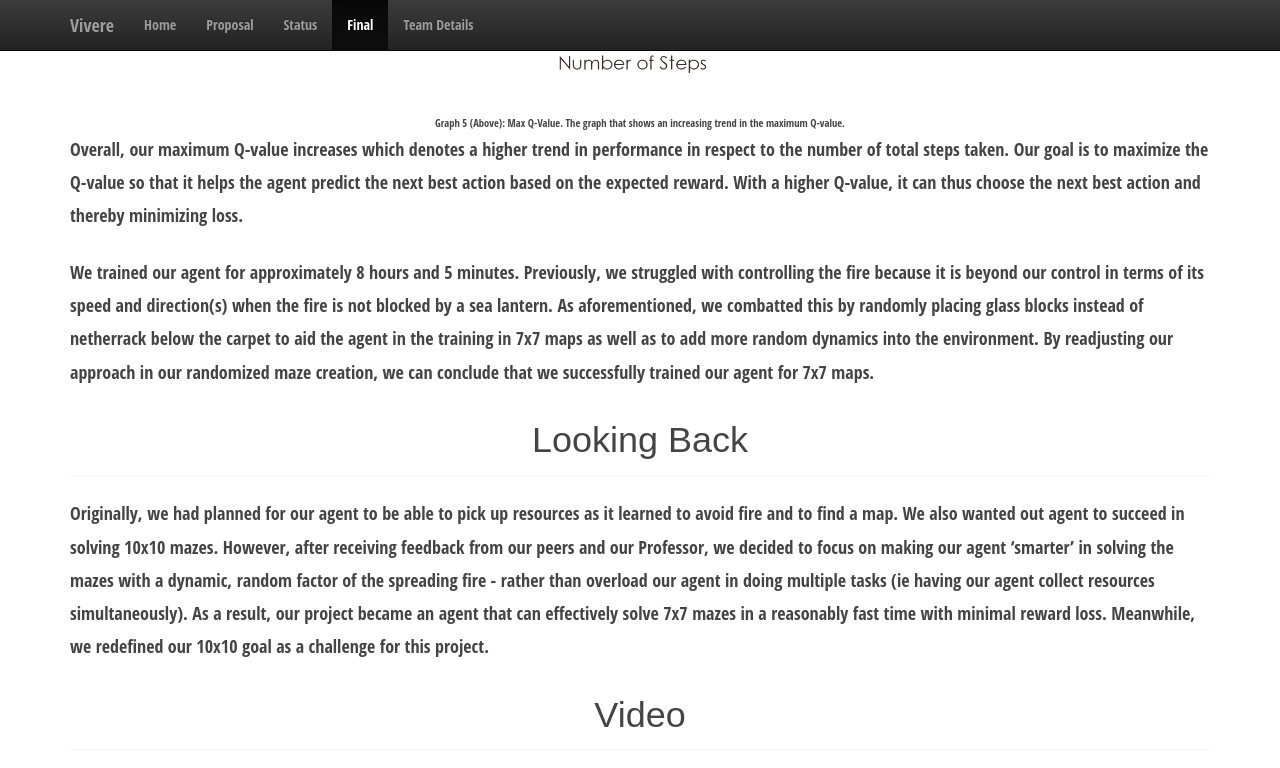
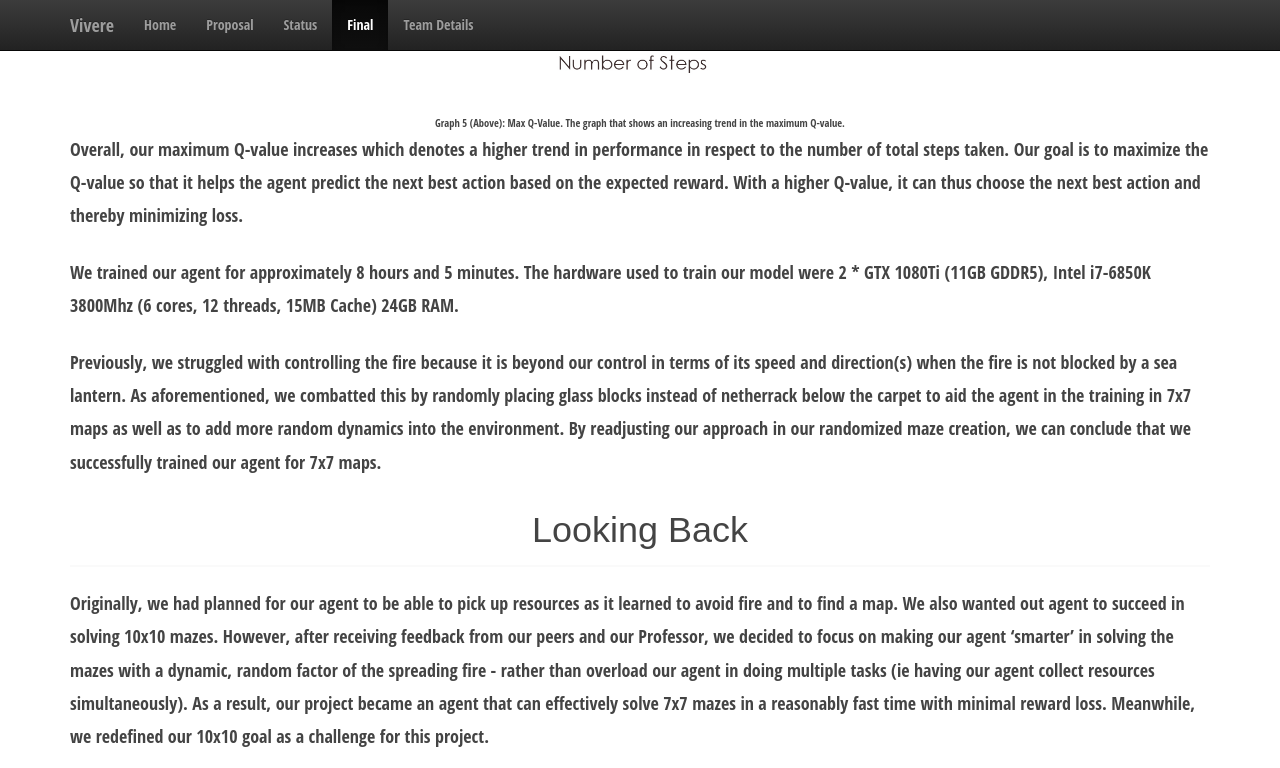
Before and after one commit to Enhjin/Vivere, a Jekyll site: the page built from docs/final.md, in a window 1280 px wide and 900 px high, scrolled down 11740 px, cut to the strip 0-768 px from the top of the window. Built offline with Jekyll 4.4.1, drawn with Linux system fonts in a browser that asks for light colours.

Commit message:
Update final.md

```diff
--- a/docs/final.md
+++ b/docs/final.md
@@ -181,7 +181,9 @@ We should aim to decrease the result of the loss function so that the agent perf
 
 Overall, our maximum Q-value increases which denotes a higher trend in performance in respect to the number of total steps taken. Our goal is to maximize the Q-value so that it helps the agent predict the next best action based on the expected reward. With a higher Q-value, it can thus choose the next best action and thereby minimizing loss.
 
-We trained our agent for approximately 8 hours and 5 minutes. Previously, we struggled with controlling the fire because it is beyond our control in terms of its speed and direction(s) when the fire is not blocked by a sea lantern. As aforementioned, we combatted this by randomly placing glass blocks instead of netherrack below the carpet to aid the agent in the training in 7x7 maps as well as to add more random dynamics into the environment. By readjusting our approach in our randomized maze creation, we can conclude that we successfully trained our agent for 7x7 maps.
+We trained our agent for approximately 8 hours and 5 minutes. The hardware used to train our model were 2 * GTX 1080Ti (11GB GDDR5), Intel i7-6850K 3800Mhz (6 cores, 12 threads, 15MB Cache) 24GB RAM.
+
+Previously, we struggled with controlling the fire because it is beyond our control in terms of its speed and direction(s) when the fire is not blocked by a sea lantern. As aforementioned, we combatted this by randomly placing glass blocks instead of netherrack below the carpet to aid the agent in the training in 7x7 maps as well as to add more random dynamics into the environment. By readjusting our approach in our randomized maze creation, we can conclude that we successfully trained our agent for 7x7 maps.
 
 ### Looking Back
 
```
